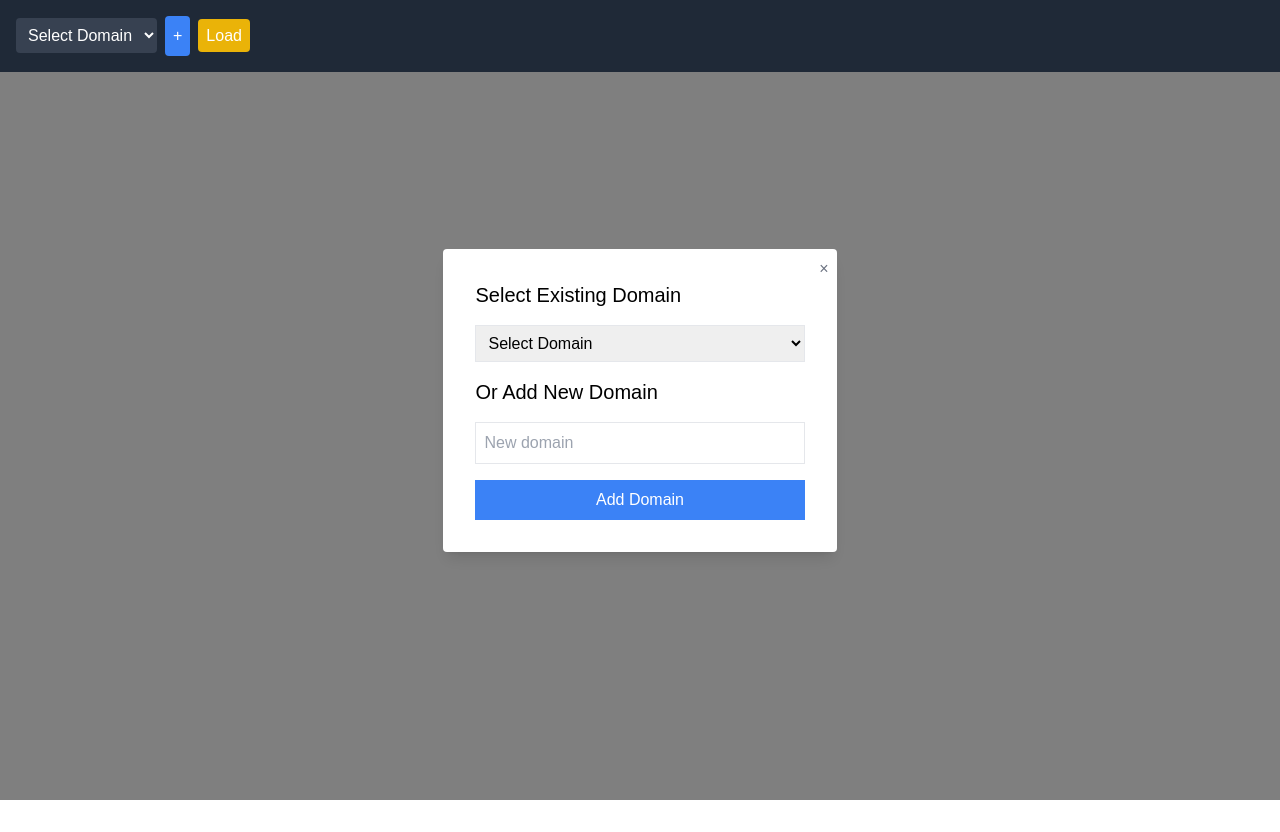
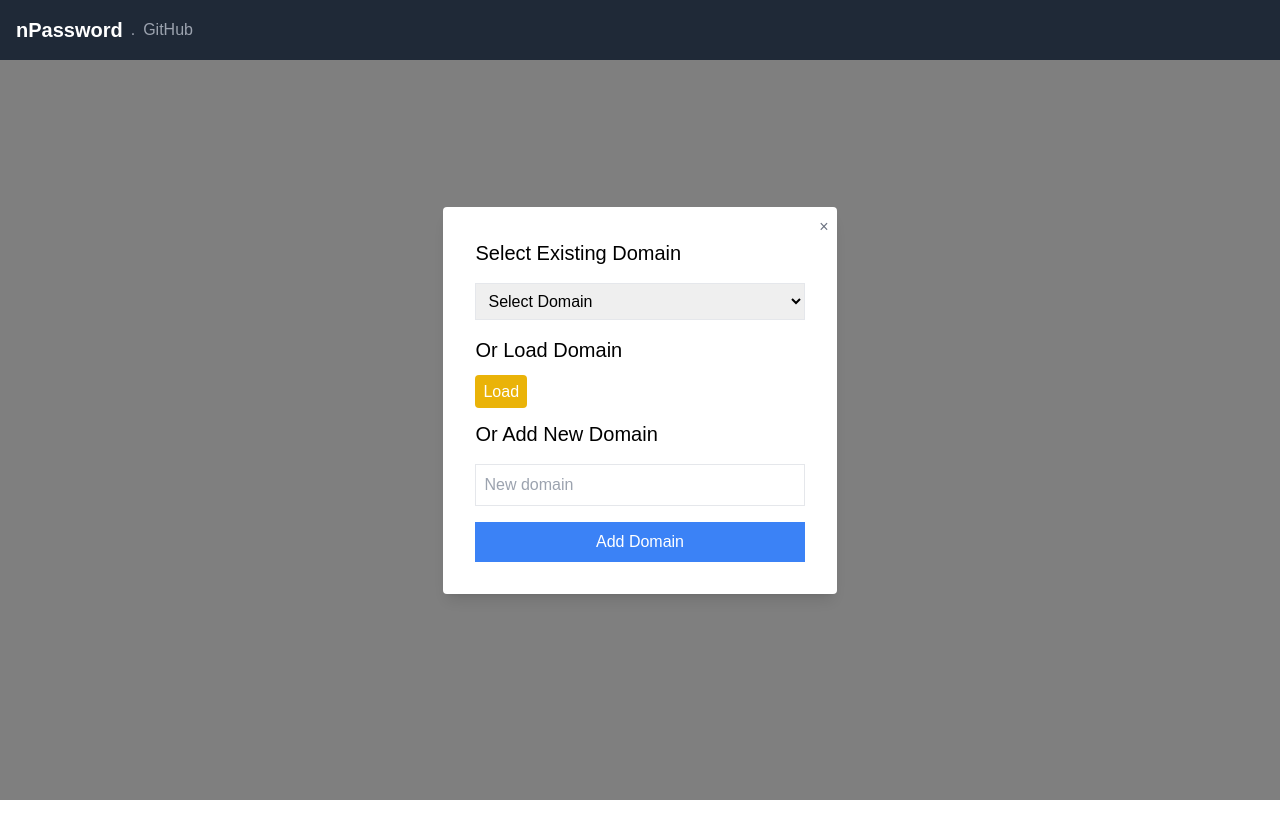
Before and after one commit to Vincent550102/nPassword, a Next.js app: page / in a window 1280 px wide. Built offline with nearby package versions, Linux system fonts and the light colour scheme.

Commit message:
Update UI/UX for unselect & GitHub repo

```diff
--- a/components/DomainManager.tsx
+++ b/components/DomainManager.tsx
@@ -13,6 +13,7 @@ export default function DomainManager() {
     selectedDomain,
     selectedAccount,
     addDomain,
+    loadDomainData,
     setSelectedDomain,
   } = useDomain();
   const [targetHost, setTargetHost] = useState("");
@@ -48,6 +49,19 @@ export default function DomainManager() {
       position: "bottom-center",
       autoClose: 2000,
     });
+  };
+  const handleLoadData = (event: React.ChangeEvent<HTMLInputElement>) => {
+    const file = event.target.files?.[0];
+    if (file) {
+      const reader = new FileReader();
+      reader.onload = (e) => {
+        const text = e.target?.result as string;
+        const newDomain = JSON.parse(text);
+        loadDomainData(newDomain);
+        event.target.value = "";
+      };
+      reader.readAsText(file);
+    }
   };
 
   const renderCommands = () => {
@@ -138,7 +152,17 @@ export default function DomainManager() {
               ))}
             </select>
           </div>
-          <h2 className="text-xl mb-4">Or Add New Domain</h2>
+          <h2 className="text-xl mb-4">Or Load Domain</h2>
+          <label className="mb-4 bg-yellow-500 text-white p-2 rounded cursor-pointer">
+            Load
+            <input
+              type="file"
+              accept="application/json"
+              onChange={handleLoadData}
+              className="hidden"
+            />
+          </label>
+          <h2 className="text-xl mb-4 mt-4">Or Add New Domain</h2>
           <input
             type="text"
             value={newDomain}
@@ -146,6 +170,7 @@ export default function DomainManager() {
             placeholder="New domain"
             className="border p-2 mb-4 w-full text-black"
           />
+
           {error && <p className="text-red-500 mb-4">{error}</p>}
           <button
             onClick={handleAddDomain}
--- a/components/NavBar.tsx
+++ b/components/NavBar.tsx
@@ -63,7 +63,20 @@ export default function NavBar() {
 
   return (
     <nav className="bg-gray-800 p-4 text-white flex justify-between items-center fixed top-0 left-0 right-0 z-10">
-      <div className="relative">
+      <div className="flex items-center space-x-2">
+        <div className="text-xl font-bold">nPassword</div>
+        <div className="text-gray-400">.</div>
+        <a
+          href="https://github.com/vincent550102/npassword"
+          target="_blank"
+          rel="noopener noreferrer"
+          className="text-gray-400 hover:text-gray-300 transition-colors"
+        >
+          GitHub
+        </a>
+      </div>
+      {selectedDomain && (
+        <div className="flex items-center space-x-2">
           <select
             value={selectedDomain ? selectedDomain.name : ""}
             onChange={(e) => {
@@ -104,11 +117,13 @@ export default function NavBar() {
             />
           </label>
         </div>
+      )}
+      <div className="flex items-center space-x-2">
         {selectedDomain && (
-        <div className="flex items-center">
+          <>
             <button
               onClick={() => exportDomainData(selectedDomain.name)}
-            className="bg-green-500 text-white p-2 rounded mr-2"
+              className="bg-green-500 text-white p-2 rounded"
             >
               Export
             </button>
@@ -118,8 +133,9 @@ export default function NavBar() {
             >
               Delete Domain
             </button>
+          </>
+        )}
       </div>
-      )}
       {isModalOpen && (
         <Modal onClose={() => setIsModalOpen(false)}>
           <div className="p-4">
```
Lines whose indentation alone changed are shown as unchanged.
